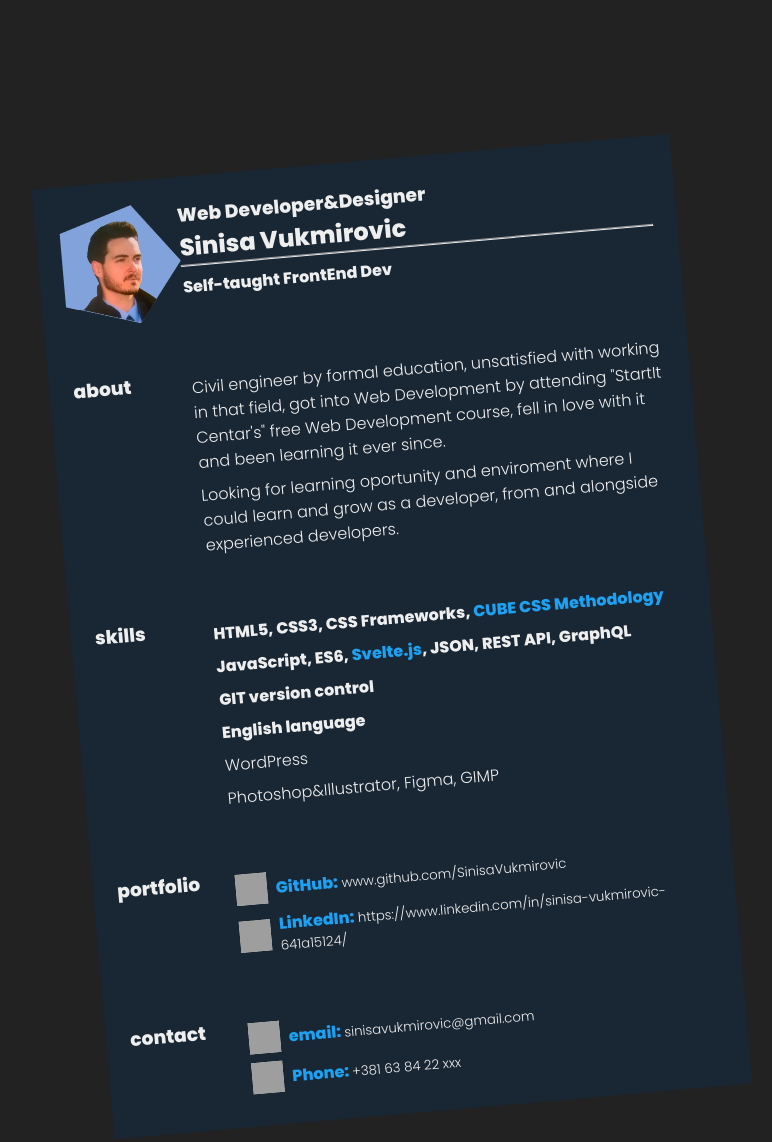
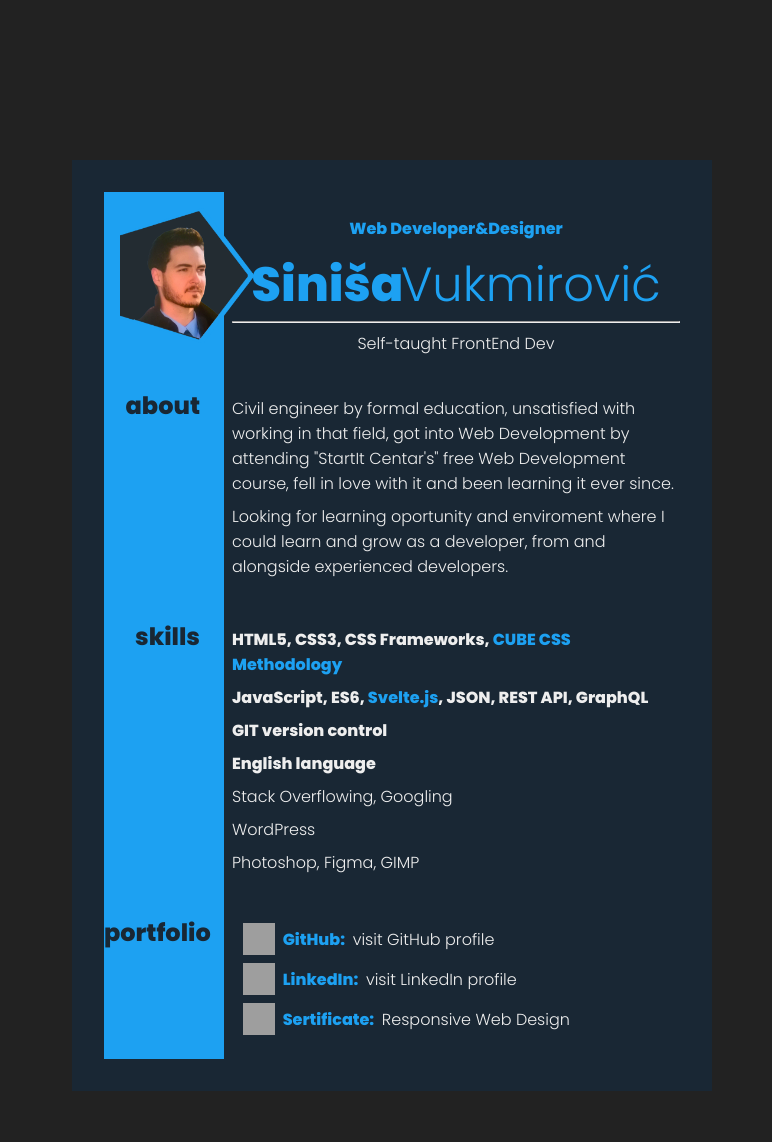
Before and after one commit to SinisaVukmirovic/Resume, a plain HTML site: page index.html in a window 1280 px wide. Shown: the whole page, without its empty margins (248-1020 px from the left). Drawn offline with Linux system fonts and the light colour scheme; grey boxes are pictures that could not be loaded.

Commit message:
Added content and style

```diff
--- a/index.html
+++ b/index.html
@@ -9,15 +9,17 @@
 </head>
 <body>
 
+    <h1 class="off-screen">Resume</h1>
+
     <main>
-        <h1 class="off-screen">Resume</h1>
+        <div class="side-bg"></div>
         <section>
-            <img src="./assets/profile-pic.png" alt="Profile Picture">
+            <img class="profile-pic" src="./assets/profile-pic-stroke.png" alt="Profile Picture">
             <div class="profile">
-                <h3>Web Developer&Designer</h3>
-                <h2>Sinisa Vukmirovic</h2>
+                <h4>Web Developer&Designer</h4>
+                <h2 lang="sr"><span class="thick">Siniša</span> Vukmirović</h2>
                 <hr>
-                <h4>Self-taught FrontEnd Dev</h4>
+                <h5>Self-taught FrontEnd Dev</h5>
             </div>
         </section>
         <section>
@@ -39,8 +41,9 @@
                 <h4>JavaScript, ES6, <span class="highlight">Svelte.js</span>, JSON, REST API, GraphQL</h4>
                 <h4>GIT version control</h4>
                 <h4>English language</h4>
+                <p>Stack Overflowing, Googling</p>
                 <p>WordPress</p>
-                <p>Photoshop&Illustrator, Figma, GIMP</p>
+                <p>Photoshop, Figma, GIMP</p>
             </div>
         </section>
         <section>
@@ -49,16 +52,21 @@
                 <div class="link">
                     <!-- Please refer: https://github.com/shubhamjain/svg-loader -->
                     <img src="https://s2.svgbox.net/social.svg?ic=github&color=1da1f2" width="32" height="32">
-                    <h5><span class="highlight">GitHub:</span> www.github.com/SinisaVukmirovic</h5>
+                    <h5><span class="highlight">GitHub:</span> <a href="https://www.github.com/SinisaVukmirovic" target="_blank">visit GitHub profile</a></h5>
                 </div>
                 <div class="link">
                     <!-- Please refer: https://github.com/shubhamjain/svg-loader -->
                     <img src="https://s2.svgbox.net/social.svg?ic=linkedin&color=1da1f2" width="32" height="32">
-                    <h5><span class="highlight">LinkedIn:</span> https://www.linkedin.com/in/sinisa-vukmirovic-641a15124/</h5>
+                    <h5><span class="highlight">LinkedIn:</span> <a href="https://www.linkedin.com/in/sinisa-vukmirovic-641a15124/" target="_blank">visit LinkedIn profile</a></h5>
+                </div>
+                <div class="link">
+                    <!-- Please refer: https://github.com/shubhamjain/svg-loader -->
+                    <img src="https://s2.svgbox.net/hero-solid.svg?ic=code&color=1da1f2" width="32" height="32">
+                    <h5><span class="highlight">Sertificate:</span> <a href="https://www.freecodecamp.org/certification/sinisavukmirovic/responsive-web-design" target="_blank">Responsive Web Design</a></h5>
                 </div>
             </div>
         </section>
-        <section>
+        <!-- <section>
             <h3>contact</h3>
             <div class="contact">
                 <div class="link">
@@ -70,7 +78,7 @@
                     <h5><span class="highlight">Phone: </span> +381 63 84 22 xxx</h5>
                 </div>
             </div>
-        </section>
+        </section> -->
     </main>
 
 </body>
--- a/style.css
+++ b/style.css
@@ -4,6 +4,7 @@
     --theme-clr: #1da1f2;
     --bg-clr: #192734;
     --font-clr: #eee;
+    --font-family: 'Poppins', sans-serif;
 }
 
 * {
@@ -13,7 +14,7 @@
 }
 
 body {
-    font-family: 'Poppins', sans-serif;
+    font-family: var(--font-family);
     background-color: #222;
     /* background-image: url('./assets/4.jpg'); */
     /* background-image: url('./assets/111.jpg'); */
@@ -32,22 +33,42 @@ h1.off-screen {
     font-size: 1rem;
 }
 
+a {
+    color: #eee;
+    font-size: 1rem;
+    text-decoration: none;
+    font-family: var(--font-family);
+}
+
 main {
     width: 50%;
     margin: 10rem auto;
+    padding: 2rem;
     background-color: var(--bg-clr);
     color: var(--font-clr);
-    transform: rotate(-5deg);
+    /* transform: rotate(-5deg); */
+    position: relative;
+    z-index: 1;
 }
     main section {
         display: grid;
-        grid-template-columns: 1fr 4fr;
-        padding: 1.5rem;
+        grid-template-columns: 1fr 5fr;
+        padding: 1rem 0;
     }
-        main section > img {
-            width: 100%;
+        section > div {
+            padding-left: 2rem;
         }
-
+        section .profile-pic {
+            width: 140%;
+            margin-left: 1rem;
+            z-index: 2;
+        }
+        section h3 {
+            text-align: right;
+            /* margin-right: .25rem; */
+            font-size: 1.5rem;
+            color: var(--bg-clr);
+        }
         section  h4 {
             margin: .5rem 0;
         }
@@ -58,6 +79,39 @@ section  p {
             margin: .5rem 0;
         }
 
+    .side-bg {
+        position: absolute;
+        z-index: -1;
+        top: 2rem;
+        left: 2rem;
+        bottom: 2rem;
+        width: 7.5rem;
+        background-color: var(--theme-clr);
+    }
+
+main section:first-child {
+    margin-top: 5rem;
+    outline: 1px solid lime;
+}
+
+.profile {
+    text-align: center;
+    color: var(--theme-clr);
+}
+    .profile h2 {
+        font-size: 3rem;
+        font-weight: normal;
+        word-spacing: -1rem;
+    }
+        .profile .thick {
+            font-weight: 800;
+        }
+    .profile h5 {
+        font-size: 1rem;
+        color: var(--font-clr);
+        margin-top: .5rem;
+    }
+
 section .link {
     display: flex;
     align-items: center;
@@ -66,3 +120,7 @@ section .link {
     .link img {
         margin-right: .5rem;
     }
+
+.portfolio .highlight {
+    margin-right: .25rem;
+}
```
Also changed, not shown: assets/profile-pic-2.png (added), assets/profile-pic-stroke.png (added), 1 other file. Lines whose indentation alone changed are shown as unchanged.
